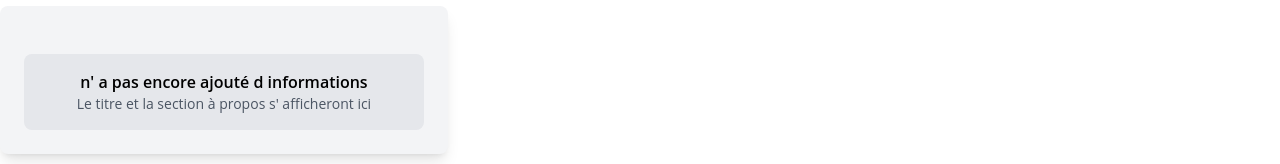
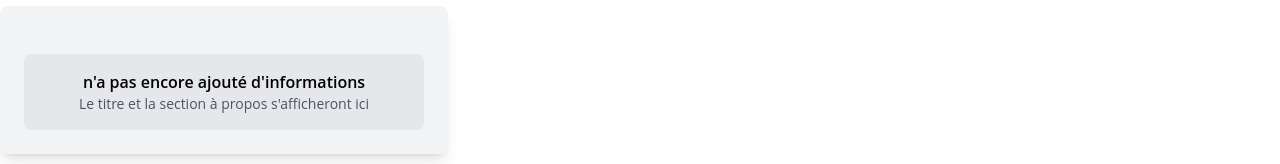
Before and after one commit to Hamza-Akdim/Portail_EILCO, a React (Vite) app in the folder frontend/: page /espace-eilco/profile in a window 1280 px wide. Shown: the part 362-526 px from the top of the page. Built offline with nearby package versions, Linux system fonts and the light colour scheme; no server answers.

Commit message:
bugs Fixed2

```diff
--- a/frontend/src/pages/Profile.jsx
+++ b/frontend/src/pages/Profile.jsx
@@ -12,14 +12,14 @@ const Profile = () => {
   useEffect(() => {
     getUserDetails()
       .then((result) => {
-        setFirstname(result.firstName);
-        setLastname(result.lastName);
+        setFirstname(result.firstname);
+        setLastname(result.lastname);
         setEmail(result.email);
       })
       .catch((err) =>
         console.log(`Error while fetchinf the user data : ${err}`)
       );
-  }, [firstname, lastname, email]);
+  }, []);
 
 
   return (
@@ -30,7 +30,7 @@ const Profile = () => {
           className="w-full h-56 bg-cover bg-center relative"
           style={{
             backgroundImage:
-              "url(../../public/universite-du-littoral-cote-d-opale-23.jpg)",
+              "url(/universite-du-littoral-cote-d-opale-23.jpg)",
           }}
         >
           <div className="absolute bottom-0 left-4 transform translate-y-1/2">
@@ -58,10 +58,10 @@ const Profile = () => {
 
           <div className="bg-gray-200 p-4 rounded-lg mt-6">
             <p className="text-black font-semibold">
-              {firstname} {"n' a pas encore ajouté d informations"}
+              {firstname} n'a pas encore ajouté d'informations
             </p>
             <p className="text-gray-600 text-sm">
-              {"Le titre et la section à propos s' afficheront ici"}
+              Le titre et la section à propos s'afficheront ici
             </p>
           </div>
         </div>
```
